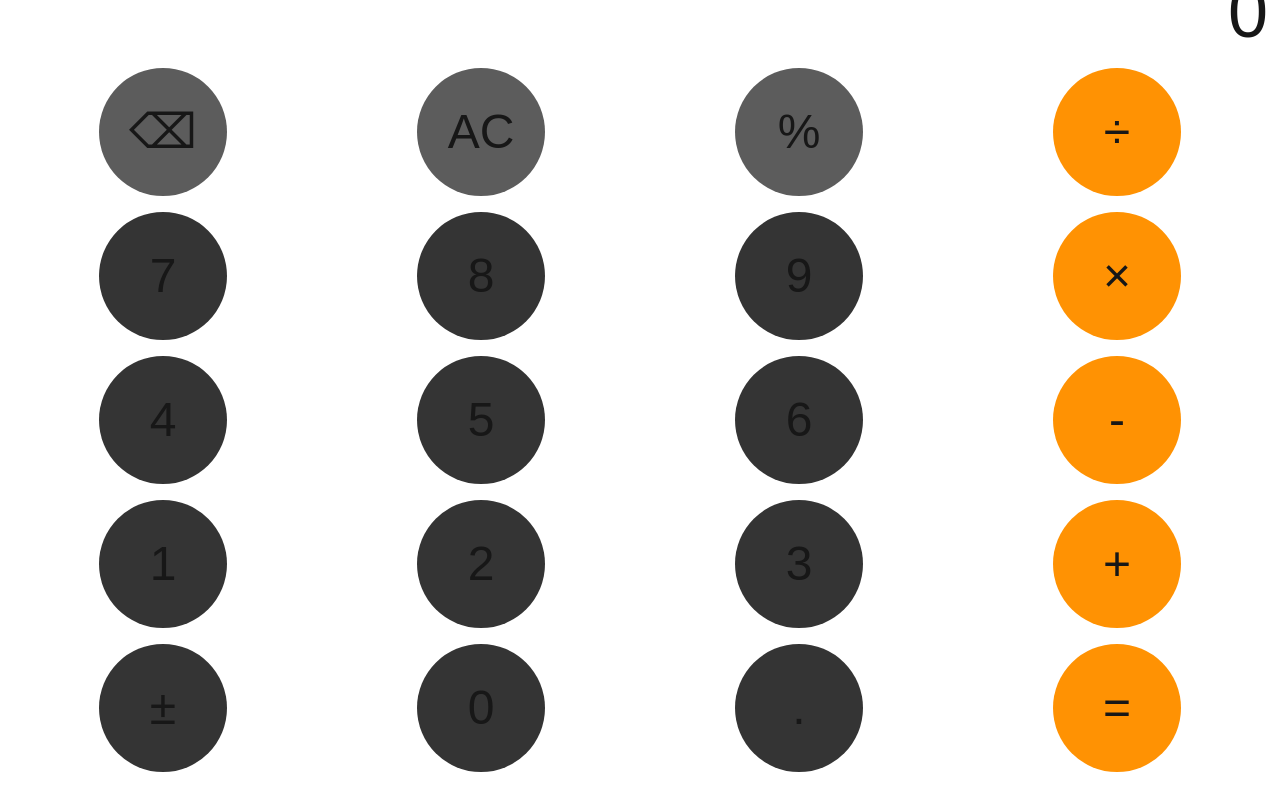
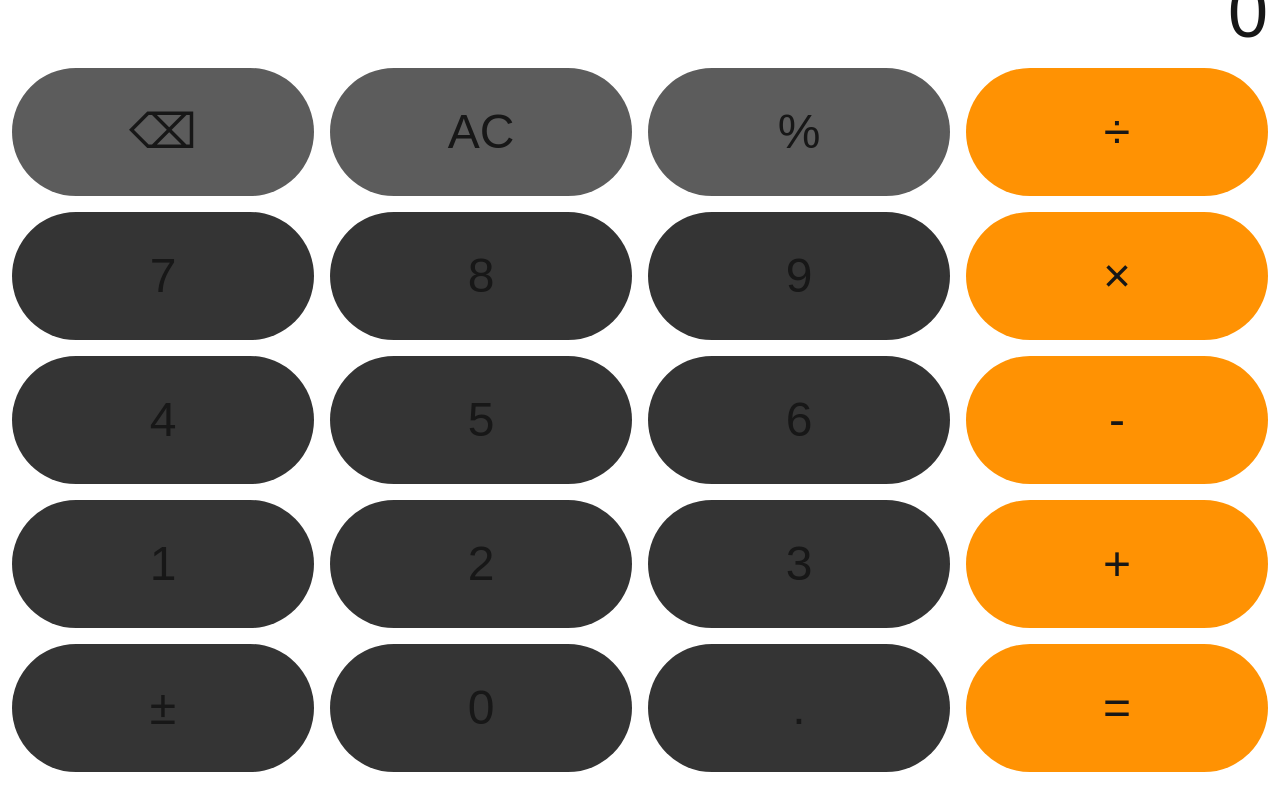
Before and after one commit to Harnam/calculator, a Next.js app: page / in a window 1280 px wide. Built offline with nearby package versions, Linux system fonts and the light colour scheme.

Commit message:
fit for widescreen

```diff
--- a/Components/Button.tsx
+++ b/Components/Button.tsx
@@ -16,7 +16,7 @@ export default function Button({ type, onclick, display, isScientific }: Props)
 
     return (
         <div className={
-            `${isScientific ? "h-20" : "h-32"} ${(type == "scientific")? "w-20" : "w-32"}
+            `${isScientific ? "h-20" : "h-32"} w-full ${(type == "scientific")? "w-20" : "min-w-32"}
              rounded-full ${bgColor[type]} flex justify-center items-center ${isScientific ? "text-3xl" : "text-5xl"} hover:scale-110 transition duration-200`} onClick={onclick}>
             <span>{display}</span>
         </div>
--- a/Components/Calculator.tsx
+++ b/Components/Calculator.tsx
@@ -11,7 +11,7 @@ export default function Calculator () {
     const toggleScientific = () => setShowScientific(!showScientific);
 
     return (
-        <div className="h-dvh p-3 flex flex-col justify-end">
+        <div className="h-dvh p-3 flex flex-col justify-end overflow-hidden">
             <CalcScreen />
             <CalcButtons showScientific={showScientific} toggleScientific={toggleScientific} />
         </div>
```
